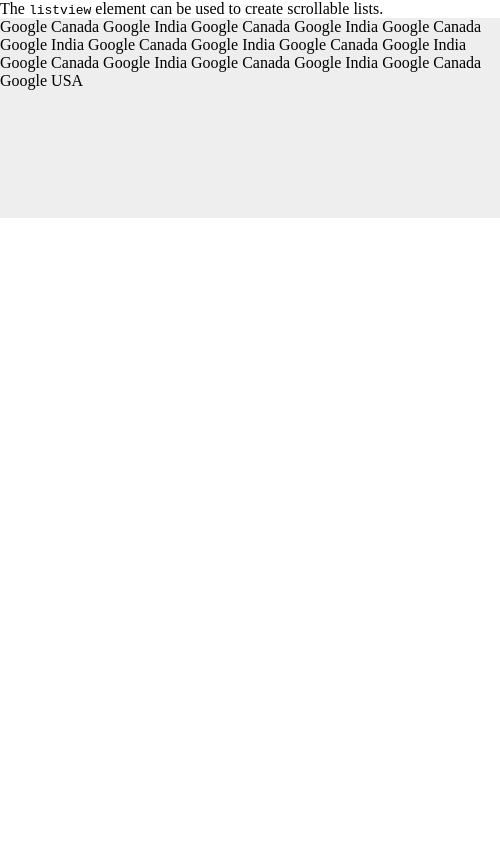
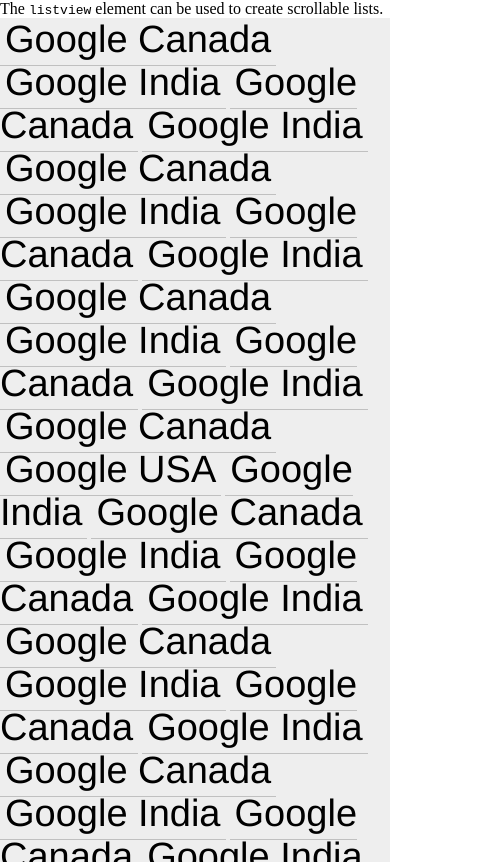
Before and after one commit to nphoff/x-tag-listview, a plain HTML site: page newelements/listview/test.html in a window 390 px wide. Shown: the whole page, 500 px wide, since content can reach past the window. Drawn offline with Linux system fonts and the light colour scheme.

Commit message:
Updating listitem

```diff
--- a/newelements/listitem/listitem.js
+++ b/newelements/listitem/listitem.js
@@ -7,7 +7,7 @@
 	};
 	xtag.register('x-li', {
 		events: {
-			'tap': openLink
+			'click': openLink
 		},
 		onCreate : function(){
 			var href = this.getAttribute('href');
@@ -16,7 +16,7 @@
 		        a.setAttribute('href', href);
 			a.style.display='none';
 			this.appendChild(a);
-		        this.innerHTML = '<p>' + this.innerHTML + '</p>';
+		        this.style.display = 'block';
 		}
 	});
 })();
--- a/newelements/listview/listview.css
+++ b/newelements/listview/listview.css
@@ -6,7 +6,7 @@ x-listview {
 	   background: #fffeee;
 }
 
-x-listview p {
+x-listview x-li {
 	   padding: 5px;
 	   font-family: Helvetica;
 	   font-size: 16px;
@@ -14,3 +14,24 @@ x-listview p {
 	   border-bottom-style: solid;
 	   border-width: 1px;
 }
+
+@media (max-width: 480px) {
+
+x-listview {
+	   display: block;
+	   height: 100%;
+	   width: 100%;
+	   overflow: auto;
+	   background: #fffeee;
+}
+
+x-listview x-li {
+	   padding: 5px;
+	   font-family: Helvetica;
+	   font-size: 38px;
+	   border-color: silver;
+	   border-bottom-style: solid;
+	   border-width: 1px;
+}
+
+}
--- a/newelements/listview/test.html
+++ b/newelements/listview/test.html
@@ -3,7 +3,7 @@
 
 	<head>
 		<meta charset="utf-8" />
-
+		<meta name="viewport" content="width=device-width, height=device-height, initial-scale=1.0">
 		<title>X-Tag - Tabbox Test</title>
 
 		<link rel="stylesheet" type="text/css" href="../../demo/css/reset.css" />
@@ -12,12 +12,7 @@
 		<script type="text/javascript" src="../../x-tag.js"></script>
 		<script type="text/javascript" src="../listitem/listitem.js"></script>
 		<script type="text/javascript" src="listview.js"></script>
-
 		<style>
-			#listview-frame {
-			        width: 500px;
-			        height: 200px;
-			}
 			#listview {
 			        background: #eeeeee;
 			}
@@ -28,7 +23,6 @@
   <p class="description">
     The <code>listview</code> element can be used to create scrollable lists.
   </p>
-  <div id="listview-frame">
 	<x-listview id="listview">
 		<ul>
 		  <x-li href="https://www.google.ca">Google Canada</x-li>
@@ -44,12 +38,47 @@
 		  <x-li href="https://www.google.ca">Google Canada</x-li>
 		  <x-li href="https://www.google.co.in">Google India</x-li>
 		  <x-li href="https://www.google.ca">Google Canada</x-li>
+		  <x-li href="https://www.google.com">Google USA</x-li>
 		  <x-li href="https://www.google.co.in">Google India</x-li>
 		  <x-li href="https://www.google.ca">Google Canada</x-li>
-		  <x-li href="https://www.google.com">Google USA</x-li>
+		  <x-li href="https://www.google.co.in">Google India</x-li>
+		  <x-li href="https://www.google.ca">Google Canada</x-li>
+		  <x-li href="https://www.google.co.in">Google India</x-li>
+		  <x-li href="https://www.google.ca">Google Canada</x-li>
+		  <x-li href="https://www.google.co.in">Google India</x-li>
+		  <x-li href="https://www.google.ca">Google Canada</x-li>
+		  <x-li href="https://www.google.co.in">Google India</x-li>
+		  <x-li href="https://www.google.ca">Google Canada</x-li>
+		  <x-li href="https://www.google.co.in">Google India</x-li>
+		  <x-li href="https://www.google.ca">Google Canada</x-li>
+		  <x-li href="https://www.google.co.in">Google India</x-li>
+		  <x-li href="https://www.google.ca">Google Canada</x-li>
+		  <x-li href="https://www.google.co.in">Google India</x-li>
+		  <x-li href="https://www.google.ca">Google Canada</x-li>
+		  <x-li href="https://www.google.co.in">Google India</x-li>
+		  <x-li href="https://www.google.ca">Google Canada</x-li>
+		  <x-li href="https://www.google.co.in">Google India</x-li>
+		  <x-li href="https://www.google.ca">Google Canada</x-li>
+		  <x-li href="https://www.google.co.in">Google India</x-li>
+		  <x-li href="https://www.google.ca">Google Canada</x-li>
+		  <x-li href="https://www.google.co.in">Google India</x-li>
+		  <x-li href="https://www.google.ca">Google Canada</x-li>
+		  <x-li href="https://www.google.co.in">Google India</x-li>
+		  <x-li href="https://www.google.ca">Google Canada</x-li>
+		  <x-li href="https://www.google.co.in">Google India</x-li>
+		  <x-li href="https://www.google.ca">Google Canada</x-li>
+		  <x-li href="https://www.google.co.in">Google India</x-li>
+		  <x-li href="https://www.google.ca">Google Canada</x-li>
+		  <x-li href="https://www.google.co.in">Google India</x-li>
+		  <x-li href="https://www.google.ca">Google Canada</x-li>
+		  <x-li href="https://www.google.co.in">Google India</x-li>
+		  <x-li href="https://www.google.ca">Google Canada</x-li>
+		  <x-li href="https://www.google.co.in">Google India</x-li>
+		  <x-li href="https://www.google.ca">Google Canada</x-li>
+		  <x-li href="https://www.google.co.in">Google India</x-li>
+		  <x-li href="https://www.google.ca">Google Canada</x-li>
 		</ul>
 	</x-listview>
-  </div>
 </body>
 
 <script type="text/javascript">
```
